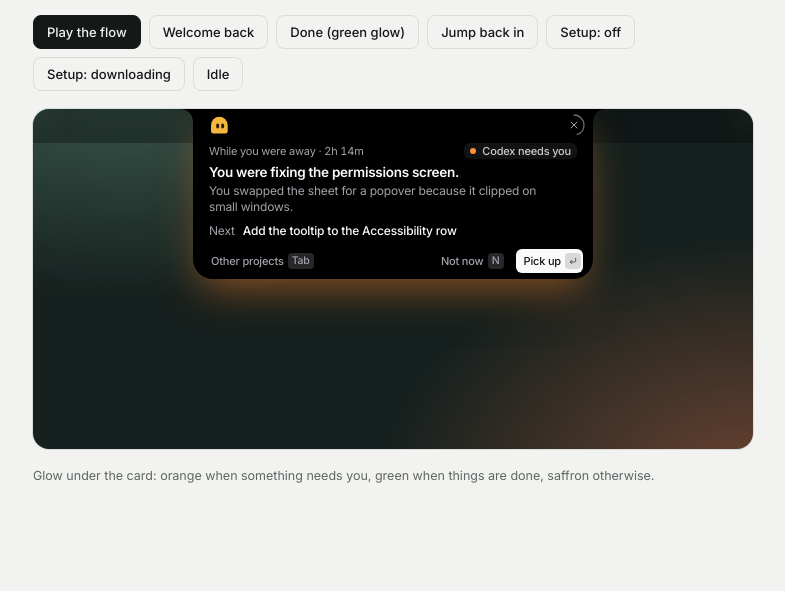
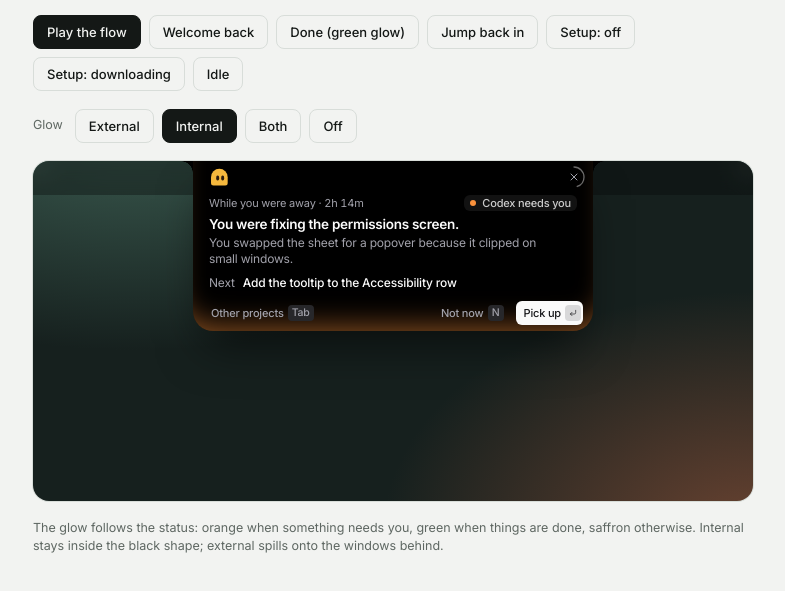
Before and after one commit to asafofer/perch, a website: page ui/design.html in a window 1280 px wide. Shown: the part 109-700 px from the top of the page, without its empty margins (247-1032 px from the left). Drawn offline with Linux system fonts and the light colour scheme.

Commit message:
Design page: glow variants (external, internal, both, off); source only

```diff
--- a/ui/design.html
+++ b/ui/design.html
@@ -26,8 +26,9 @@
     <p class="sub">This is the real interface, the same code that runs in the app, with sample projects. Press the buttons, or use Tab, Return, N and Esc.</p>
   </header>
   <div class="bar" id="bar"></div>
+  <div class="bar" id="glowbar" style="align-items:center"><span class="note" style="margin-right:4px">Glow</span></div>
   <div class="desk"><div class="mb"></div><div id="scene"></div></div>
-  <p class="note">Glow under the card: orange when something needs you, green when things are done, saffron otherwise.</p>
+  <p class="note">The glow follows the status: orange when something needs you, green when things are done, saffron otherwise. Internal stays inside the black shape; external spills onto the windows behind.</p>
 </main>
 <script src="app.js"></script>
 <script>
@@ -36,6 +37,10 @@
   var items = [['Play the flow', function () { d.play(); }, 1], ['Welcome back', function () { d.project(0); d.show('open'); }], ['Done (green glow)', function () { d.project(1); d.show('open'); }],
     ['Jump back in', function () { d.show('switcher'); }], ['Setup: off', function () { d.show('setup', 'off'); }], ['Setup: downloading', function () { d.show('setup', 'downloading'); }], ['Idle', function () { d.show('idle'); }]];
   var bar = document.getElementById('bar');
+  var modes = [['External', 'external'], ['Internal', 'internal'], ['Both', 'both'], ['Off', 'off']], gb = document.getElementById('glowbar'), cur = 'internal';
+  document.documentElement.dataset.glow = cur;
+  modes.forEach(function (m) { var b = document.createElement('button'); b.textContent = m[0]; b.dataset.mode = m[1]; if (m[1] === cur) b.className = 'p';
+    b.onclick = function () { document.documentElement.dataset.glow = m[1]; gb.querySelectorAll('button').forEach(function (x) { x.className = x === b ? 'p' : ''; }); }; gb.appendChild(b); });
   items.forEach(function (it) { var b = document.createElement('button'); b.textContent = it[0]; if (it[2]) b.className = 'p'; b.onclick = it[1]; bar.appendChild(b); });
 })();
 </script>
--- a/ui/input.css
+++ b/ui/input.css
@@ -30,6 +30,11 @@
 .n[data-s=restore] .rest-i .ck { opacity: 1; transform: none; transition-delay: calc(.45s + var(--k) * .28s); }
 .notouch { transition: none !important; }
 
+/* glow variants. Default is external; the design page switches html[data-glow]. */
+html[data-glow="internal"] .n:not([data-s=idle]) { box-shadow: inset 0 -22px 30px -18px rgba(var(--glow, 245,184,59), .55), 0 26px 46px -12px rgba(0,0,0,.55); }
+html[data-glow="both"] .n:not([data-s=idle]) { box-shadow: inset 0 -22px 30px -18px rgba(var(--glow, 245,184,59), .5), 0 18px 40px -8px rgba(var(--glow, 245,184,59), .3), 0 26px 46px -12px rgba(0,0,0,.55); }
+html[data-glow="off"] .n:not([data-s=idle]) { box-shadow: 0 26px 46px -12px rgba(0,0,0,.55); }
+
 /* character: a flat dome with flat eyes */
 .cr { position: absolute; left: 50%; top: 0; width: 18px; height: 18px; z-index: 10; --et: 44%;
   transition: transform .5s cubic-bezier(.3,1.35,.5,1), width .5s cubic-bezier(.3,1.35,.5,1), height .5s cubic-bezier(.3,1.35,.5,1); }
```
Also changed, not shown: ui/dist/ui.css.
